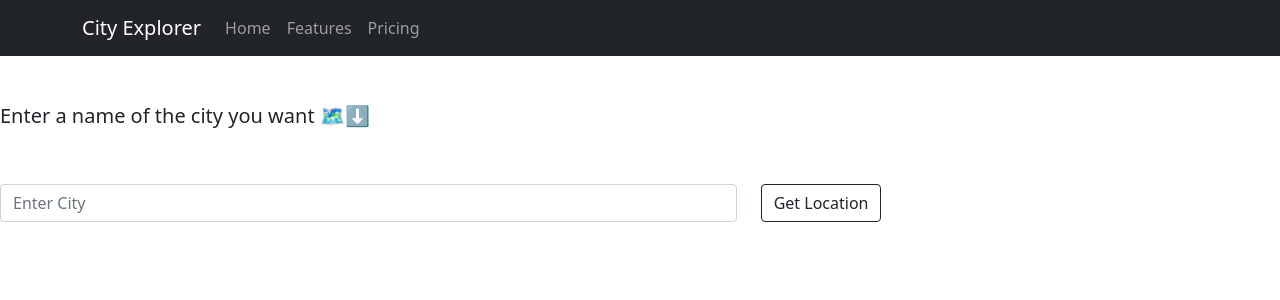
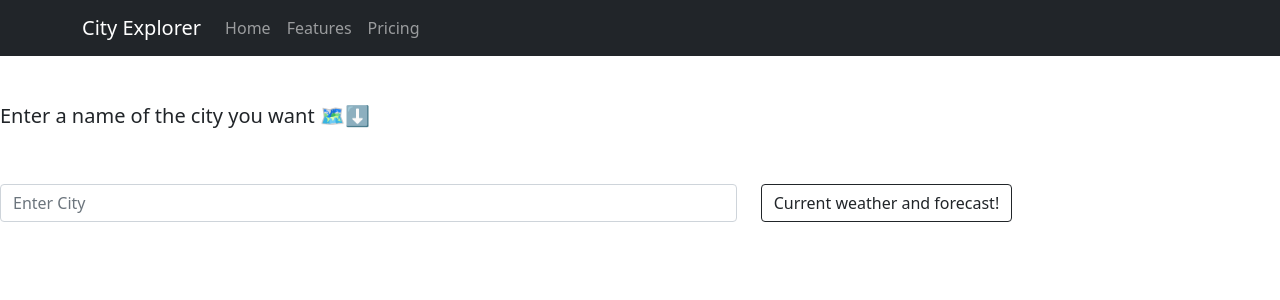
Before and after one commit to Duaa-tarazi/city-explorer, a React (Create React App) app: page / in a window 1280 px wide. Shown: the top 300 px of the page. Built offline with nearby package versions, Linux system fonts and the light colour scheme.

Commit message:
add link to the API server

```diff
--- a/src/App.js
+++ b/src/App.js
@@ -26,7 +26,7 @@ class App extends React.Component {
     event.preventDefault();
     let cityName = event.target.city.value;
     console.log(cityName);
-    let URL = `https://eu1.locationiq.com/v1/search.php?key=pk.3fda50d4c58c160cd474872dbf430d3a&q=${cityName}&format=json`
+    let URL = `//http://localhost:3000/(/getweather)`;
     let axiosreq = await axios.get(URL);
     this.setState({
       displayName: axiosreq.data[0].display_name,
@@ -62,7 +62,7 @@ class App extends React.Component {
             </Col>
 
             <Col>
-              <Button type='submit' variant="outline-dark">Get Location</Button>
+              <Button type='submit' variant="outline-dark">Сurrent weather and forecast!</Button>
 
             </Col>
           </Row>
```
Also changed, not shown: 1 other file (tests, documents, lock files or other folders).
